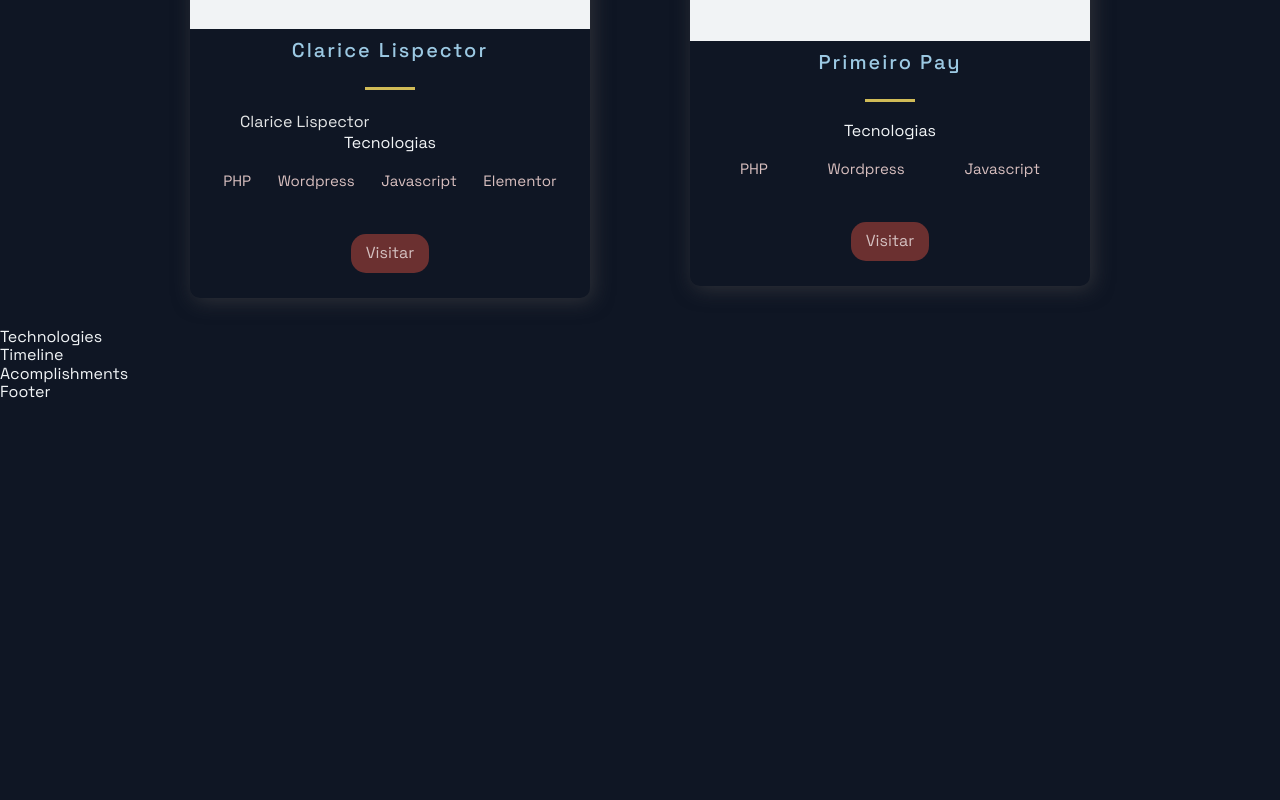
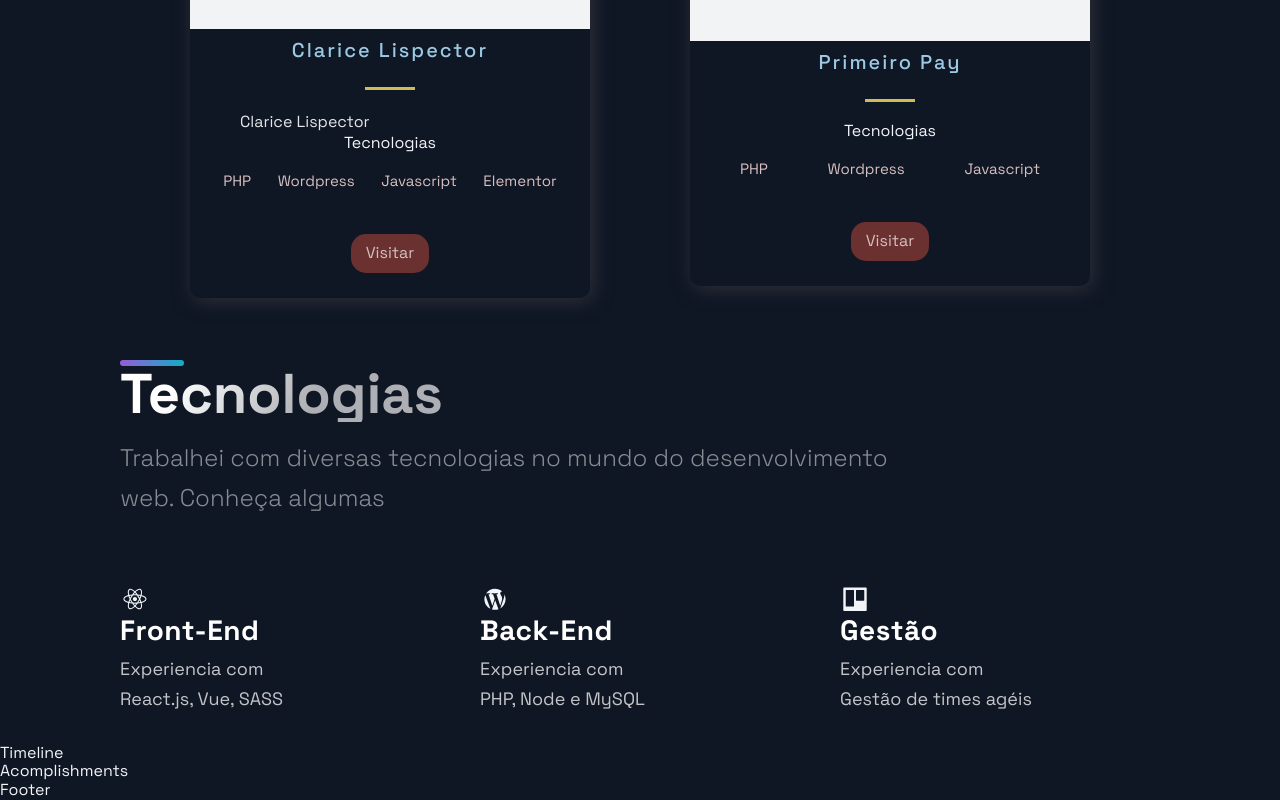
Before and after one commit to aalmeida00/portifolio, a Next.js app: page / in a window 1280 px wide. Shown: the part 1072-1872 px from the top of the page. Before the commit the page ends 1474 px from the top, so only its background shows below. Built offline with nearby package versions, Linux system fonts and the light colour scheme.

Commit message:
feat: tech sections done

```diff
--- a/src/components/Technologies/Technologies.js
+++ b/src/components/Technologies/Technologies.js
@@ -1,12 +1,60 @@
 import React from 'react';
-import { DiFirebase, DiReact, DiZend } from 'react-icons/di';
-import { Section, SectionDivider, SectionText, SectionTitle } from '../../styles/GlobalComponents';
-import { List, ListContainer, ListItem, ListParagraph, ListTitle } from './TechnologiesStyles';
+import { DiWordpress, DiReact, DiTrello } from 'react-icons/di';
+import {
+  Section,
+  SectionDivider,
+  SectionText,
+  SectionTitle,
+} from '../../styles/GlobalComponents';
+import {
+  List,
+  ListContainer,
+  ListItem,
+  ListParagraph,
+  ListTitle,
+} from './TechnologiesStyles';
 
-const Technologies = () =>  (
-  <div>
-    Technologies
-  </div>
+const Technologies = () => (
+  <Section id="tech">
+    <SectionDivider />
+    <SectionTitle>Tecnologias</SectionTitle>
+    <SectionText>
+      Trabalhei com diversas tecnologias no mundo do desenvolvimento web.
+      Conheça algumas
+    </SectionText>
+    <List>
+      <ListItem>
+        <DiReact size="3rem" />
+        <ListContainer>
+          <ListTitle>Front-End</ListTitle>
+          <ListParagraph>
+            Experiencia com <br />
+            React.js, Vue, SASS
+          </ListParagraph>
+        </ListContainer>
+      </ListItem>
+      <ListItem>
+        <DiWordpress size="3rem" />
+        <ListContainer>
+          <ListTitle>Back-End</ListTitle>
+          <ListParagraph>
+            Experiencia com <br />
+            PHP, Node e MySQL
+          </ListParagraph>
+        </ListContainer>
+      </ListItem>
+      <ListItem>
+        <DiTrello size="3rem" />
+        <ListContainer>
+          <ListTitle>Gestão</ListTitle>
+          <ListParagraph>
+            Experiencia com <br />
+            Gestão de times agéis
+          </ListParagraph>
+        </ListContainer>
+      </ListItem>
+    </List>
+  </Section>
 );
 
 export default Technologies;
```
